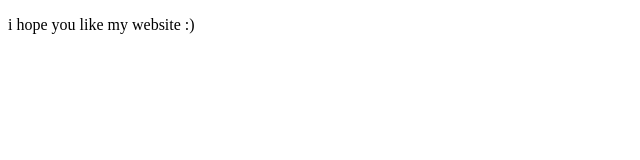
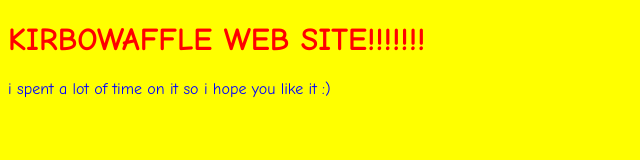
Before and after one commit to kirbowaffle/kirbowaffle.github.io, a plain HTML site: page index.html in a window 1280 px wide. Shown: the whole page, without its empty margins (0-640 px from the left). Drawn offline with Linux system fonts and the light colour scheme.

Commit message:
Add files via upload

```diff
--- a/index.html
+++ b/index.html
@@ -1,8 +1,9 @@
 <!DOCTYPE html>
 <html>
 
-<body>
-<p>i hope you like my website :)<p>
+<body style="background-color:yellow;">
+<h1 style="font-family:Comic Sans MS;color:red">KIRBOWAFFLE WEB SITE!!!!!!!</h1>
+<p style="font-family:Comic Sans MS;color:blue"> i spent a lot of time on it so i hope you like it :)</p>
 </body>
 
 </html>
```
